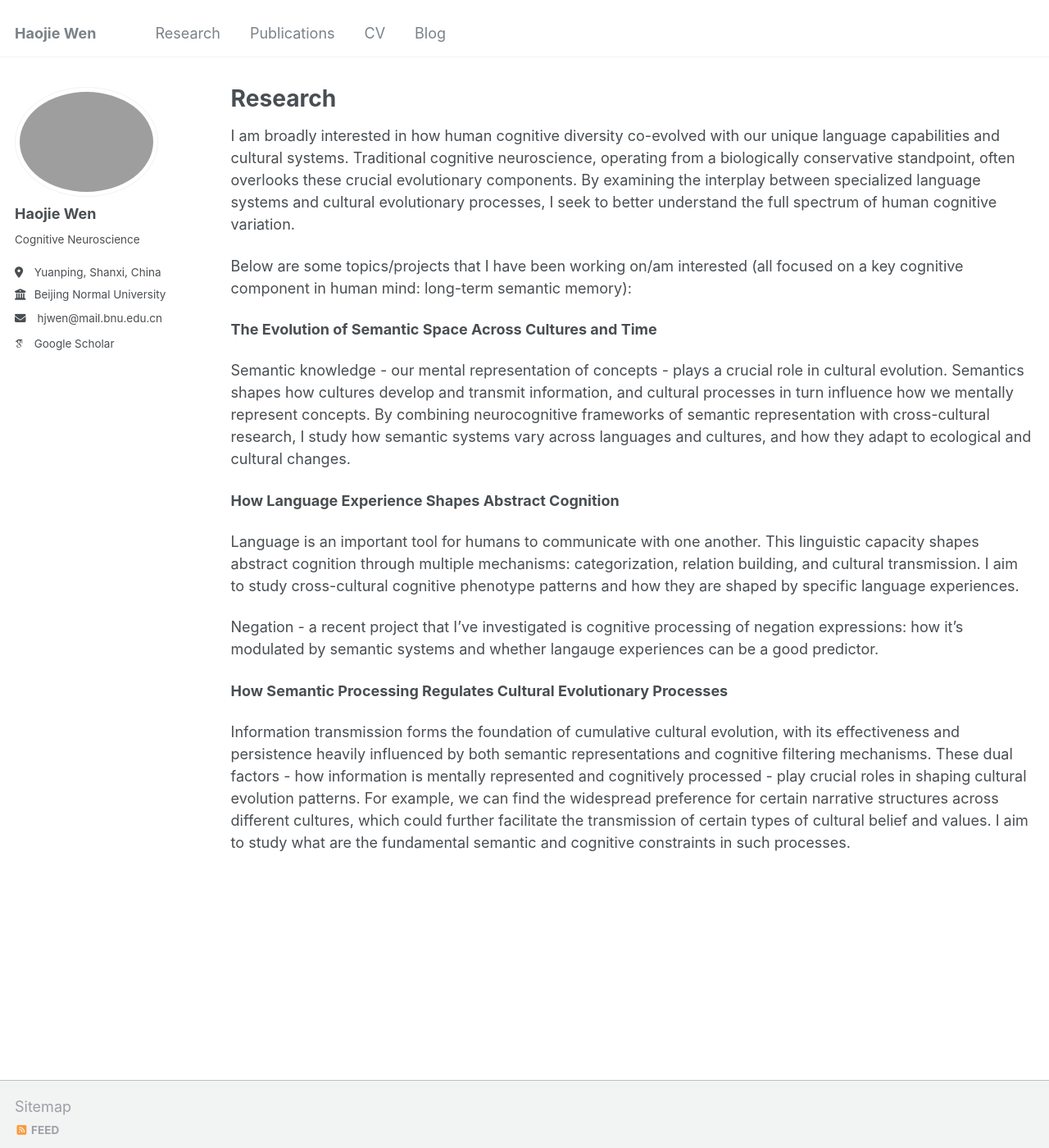
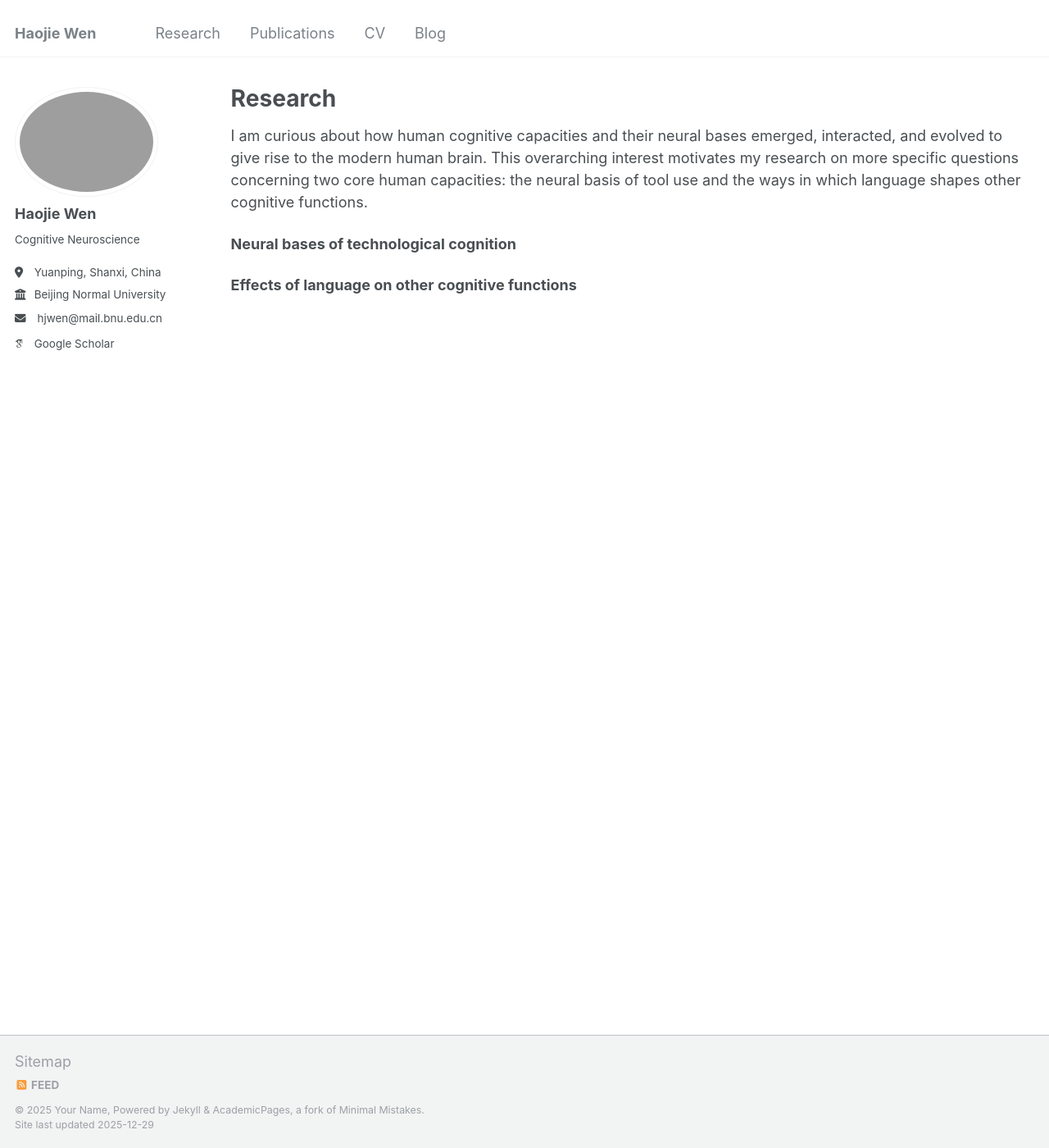
Before and after one commit to happyhaojie/happyhaojie.github.io, a Jekyll site: the page built from _pages/research.md, in a window 1280 px wide and 1400 px high. Shown: the whole window at 82% size. Built offline with Jekyll 4.4.1, drawn with Linux system fonts in a browser that asks for light colours; some web fonts are replaced.

Commit message:
Update research.md

```diff
--- a/_pages/research.md
+++ b/_pages/research.md
@@ -5,20 +5,9 @@ permalink: /research/
 author_profile: true
 ---
 
-I am broadly interested in how human cognitive diversity co-evolved with our unique language capabilities and cultural systems. Traditional cognitive neuroscience, operating from a biologically conservative standpoint, often overlooks these crucial evolutionary components. By examining the interplay between specialized language systems and cultural evolutionary processes, I seek to better understand the full spectrum of human cognitive variation.
+I am curious about how human cognitive capacities and their neural bases emerged, interacted, and evolved to give rise to the modern human brain. This overarching interest motivates my research on more specific questions concerning two core human capacities: the neural basis of tool use and the ways in which language shapes other cognitive functions.
 
-Below are some topics/projects that I have been working on/am interested (all focused on a key cognitive component in human mind: long-term semantic memory):
+**Neural bases of technological cognition**
 
-**The Evolution of Semantic Space Across Cultures and Time**
 
-  Semantic knowledge - our mental representation of concepts - plays a crucial role in cultural evolution. Semantics shapes how cultures develop and transmit information, and cultural processes in turn influence how we mentally represent concepts. By combining neurocognitive frameworks of semantic representation with cross-cultural research, I study how semantic systems vary across languages and cultures, and how they adapt to ecological and cultural changes.
-
-**How Language Experience Shapes Abstract Cognition**
-
-  Language is an important tool for humans to communicate with one another. This linguistic capacity shapes abstract cognition through multiple mechanisms: categorization, relation building, and cultural transmission. I aim to study cross-cultural cognitive phenotype patterns and how they are shaped by specific language experiences.
-
-  Negation - a recent project that I've investigated is cognitive processing of negation expressions: how it's modulated by semantic systems and whether langauge experiences can be a good predictor.
-
-**How Semantic Processing Regulates Cultural Evolutionary Processes**
-
-  Information transmission forms the foundation of cumulative cultural evolution, with its effectiveness and persistence heavily influenced by both semantic representations and cognitive filtering mechanisms. These dual factors - how information is mentally represented and cognitively processed - play crucial roles in shaping cultural evolution patterns. For example, we can find the widespread preference for certain narrative structures across different cultures, which could further facilitate the transmission of certain types of cultural belief and values. I aim to study what are the fundamental semantic and cognitive constraints in such processes.
+**Effects of language on other cognitive functions**
```
